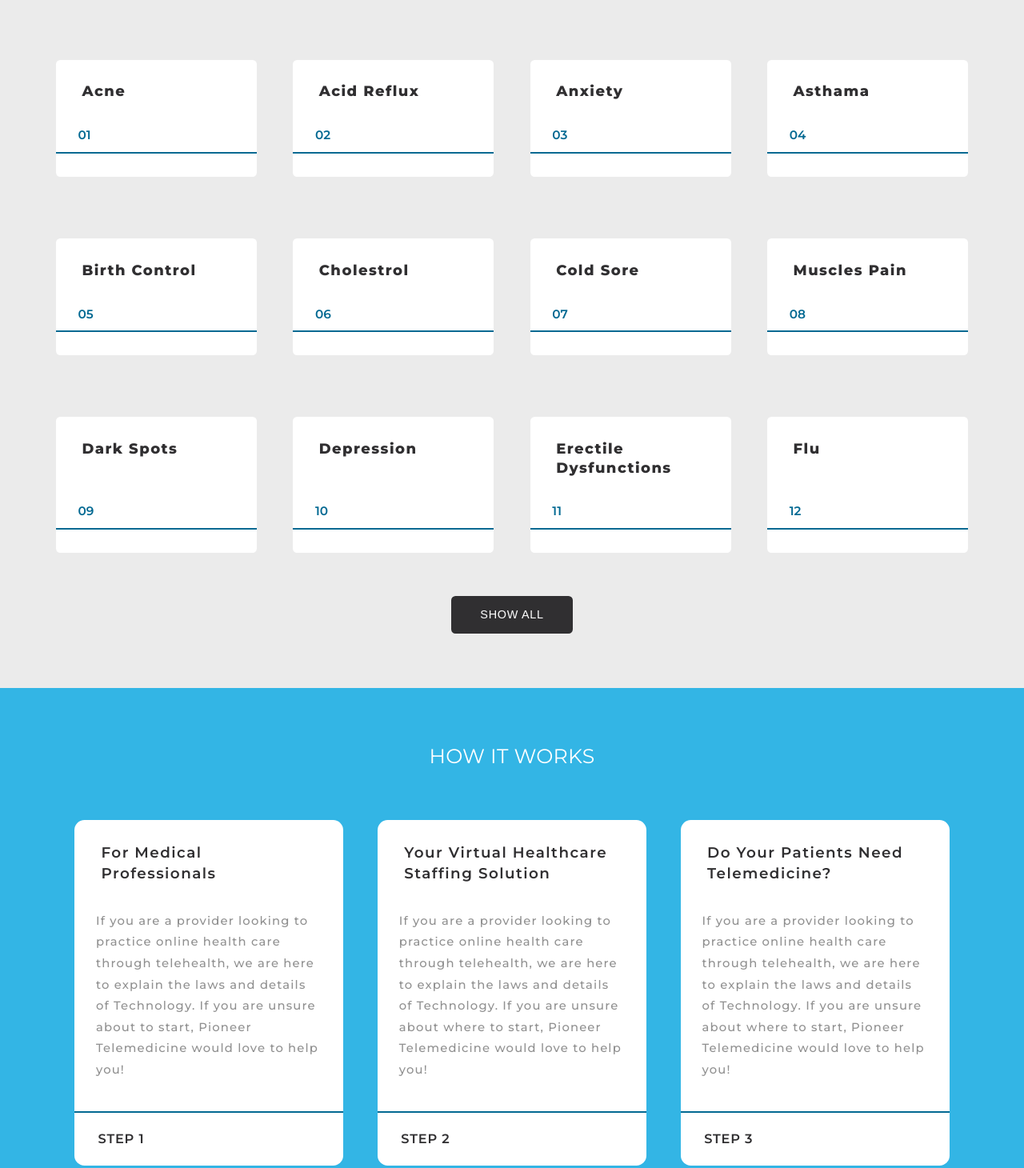
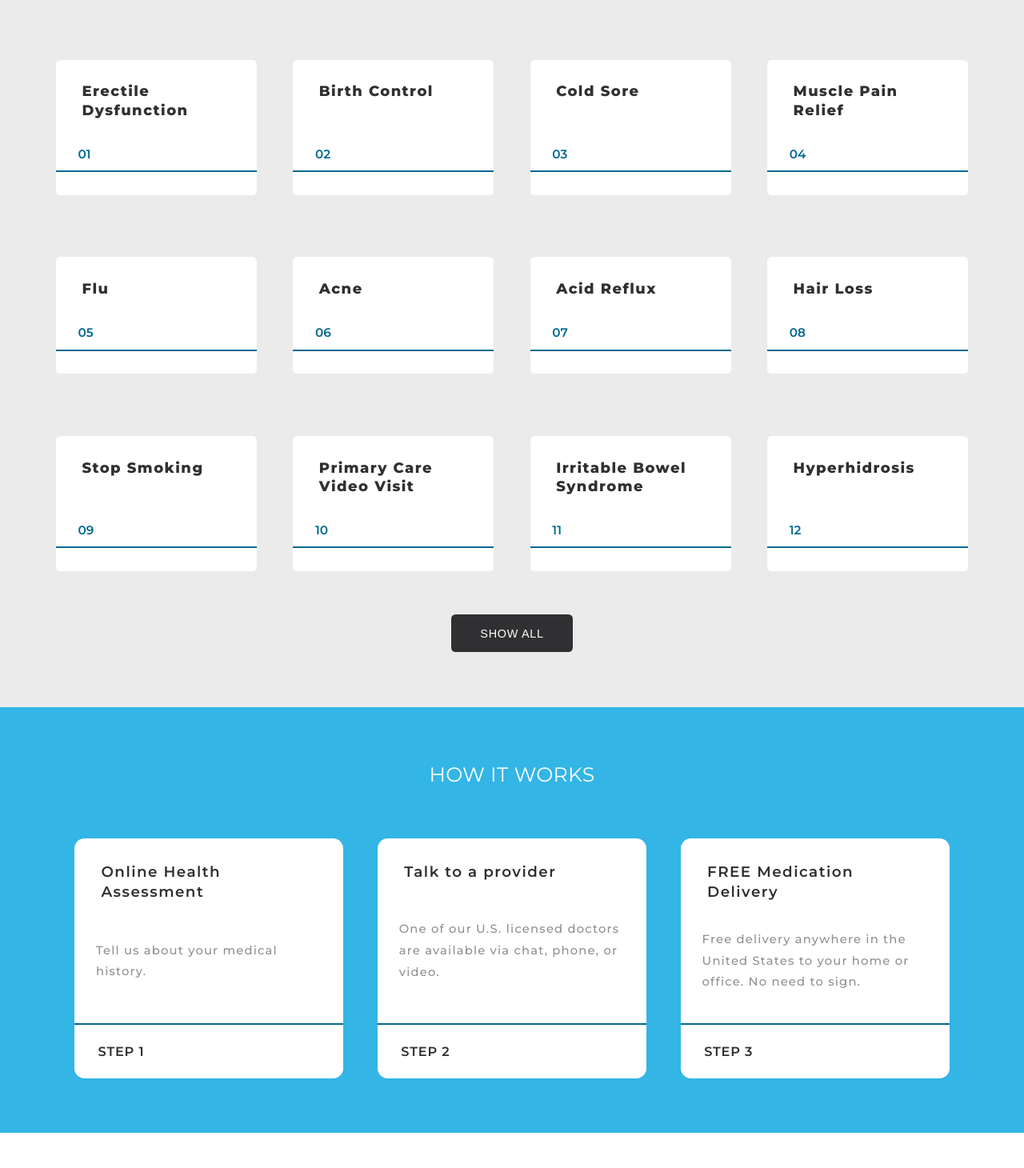
Before and after one commit to MrBasit/PioneerMedical, a plain HTML site: page index.html in a window 1280 px wide. Shown: the part 711-2171 px from the top of the page at 80% size. Drawn offline with Linux system fonts and the light colour scheme.

Commit message:
up home page 1

```diff
--- a/css/style.css
+++ b/css/style.css
@@ -150,7 +150,6 @@ body::-webkit-scrollbar-thumb:hover {
     font-size: var(--h-title-lg);
     font-weight: 400;
     text-transform: uppercase;
-    color: red;
     letter-spacing: 0.01em;
 }
 .h_title_bold{
@@ -222,9 +221,13 @@ body::-webkit-scrollbar-thumb:hover {
         width: min(540px, 90%);
     }
     /* header */
+    header .main_nav .header_nav_links{
+        font-size: 0.74rem !important;
+    }
     .logo{
         font-size: 1.1rem !important;
     }
+
     /* convenient */
     .convenient .main_convenient {
         align-items: center !important;
@@ -284,6 +287,7 @@ header .main_nav .logo{
     font-size: 1.45rem;
     font-weight: 700;
     color: var(--clr-sec);
+    text-align: center;
 }
 header .main_nav .header_nav_links{
     font-size: .8rem;
@@ -447,15 +451,22 @@ header .main_nav .header_nav_links + .header_nav_links{
     color: var(--clr-white);
     background-color: var(--clr-sec);
 }
+.treatment_offers_cards:focus a,
+.treatment_offers_cards:hover a,
 .treatment_offers_cards:focus p,
 .treatment_offers_cards:hover p{
     color: var(--clr-white);
 }
-.treatment_offers_cards h2{
+.treatment_offers_cards a{
     font-size: 1rem;
     font-weight: 800;
     letter-spacing: 0.08em;
     padding: 0 1.8em 1.8em 1.8em;
+    color: var(--clr-prm);
+}
+.treatment_offers_cards a:hover,
+.treatment_offers_cards a:focus{
+   text-decoration: underline;
 }
 .treatment_offers_cards p{
     color: var(--clr-sec);
--- a/index.html
+++ b/index.html
@@ -96,51 +96,51 @@
             <h1 class="h_title h_title_bold">Prescription treatment <span>offered</span></h1>
            <div class="treatment_offers_main">
                <div class="treatment_offers_cards">
-                   <h2>Acne</h2>
+                   <a href="#">Erectile Dysfunction</a>
                    <p>01</p>
                </div>
                <div class="treatment_offers_cards">
-                   <h2>Acid Reflux</h2>
+                   <a href="#">Birth Control</a>
                    <p>02</p>
                </div>
                <div class="treatment_offers_cards">
-                   <h2>Anxiety</h2>
+                   <a href="#">Cold Sore</a>
                    <p>03</p>
                </div>
                <div class="treatment_offers_cards">
-                   <h2>Asthama</h2>
+                   <a href="#">Muscle Pain Relief</a>
                    <p>04</p>
                </div>
                <div class="treatment_offers_cards">
-                   <h2>Birth Control</h2>
+                   <a href="#">Flu</a>
                    <p>05</p>
                </div>
                <div class="treatment_offers_cards">
-                   <h2>Cholestrol</h2>
+                   <a href="#">Acne</a>
                    <p>06</p>
                </div>
                <div class="treatment_offers_cards">
-                   <h2>Cold Sore</h2>
+                   <a href="#">Acid Reflux</a>
                    <p>07</p>
                </div>
                <div class="treatment_offers_cards">
-                   <h2>Muscles Pain</h2>
+                   <a href="#">Hair Loss</a>
                    <p>08</p>
                </div>
                <div class="treatment_offers_cards">
-                   <h2>Dark Spots</h2>
+                   <a href="#">Stop Smoking</a>
                    <p>09</p>
                </div>
                <div class="treatment_offers_cards">
-                   <h2>Depression</h2>
+                   <a href="#">Primary Care Video Visit</a>
                    <p>10</p>
                </div>
                <div class="treatment_offers_cards">
-                   <h2>Erectile Dysfunctions</h2>
+                   <a href="#">Irritable Bowel Syndrome</a>
                    <p>11</p>
                </div>
                <div class="treatment_offers_cards">
-                   <h2>Flu</h2>
+                   <a href="#">Hyperhidrosis</a>
                    <p>12</p>
                </div>
            </div>
@@ -155,18 +155,19 @@
             <h1 class="h_title">how it works</h1>
            <div class="h_how_it_works_main">
                <div class="h_how_it_works_cards">
-                   <h3 class="h_how_it_works_cards_title">For Medical Professionals</h3>
-                   <p class="h_how_it_works_cards_text">If you are a provider looking to practice online health care through telehealth, we are here to explain the laws and details of Technology. If you are unsure about to start, Pioneer Telemedicine would love to help you!</p>
+                   <h3 class="h_how_it_works_cards_title">Online Health Assessment</h3>
+                   <p class="h_how_it_works_cards_text">Tell us about your medical history.</p>
                    <p class="h_how_it_works_cards_step">step 1</p>
                </div>
                <div class="h_how_it_works_cards">
-                <h3 class="h_how_it_works_cards_title">Your Virtual Healthcare Staffing Solution</h3>
-                <p class="h_how_it_works_cards_text">If you are a provider looking to practice online health care through telehealth, we are here to explain the laws and details of Technology. If you are unsure about where to start, Pioneer Telemedicine would love to help you!</p>
+                <h3 class="h_how_it_works_cards_title">Talk to a provider</h3>
+                <p class="h_how_it_works_cards_text">One of our U.S. licensed doctors are available via chat, phone, or video.</p>
                 <p class="h_how_it_works_cards_step">step 2</p>
                </div>
                <div class="h_how_it_works_cards">
-                <h3 class="h_how_it_works_cards_title">Do Your Patients Need Telemedicine?</h3>
-                <p class="h_how_it_works_cards_text">If you are a provider looking to practice online health care through telehealth, we are here to explain the laws and details of Technology. If you are unsure about where to start, Pioneer Telemedicine would love to help you!</p>
+                <h3 class="h_how_it_works_cards_title">FREE Medication Delivery</h3>
+                <p class="h_how_it_works_cards_text">Free delivery anywhere in the United States to your home or office.  No need to sign.
+                </p>
                 <p class="h_how_it_works_cards_step">step 3</p>
                </div>
 
```
